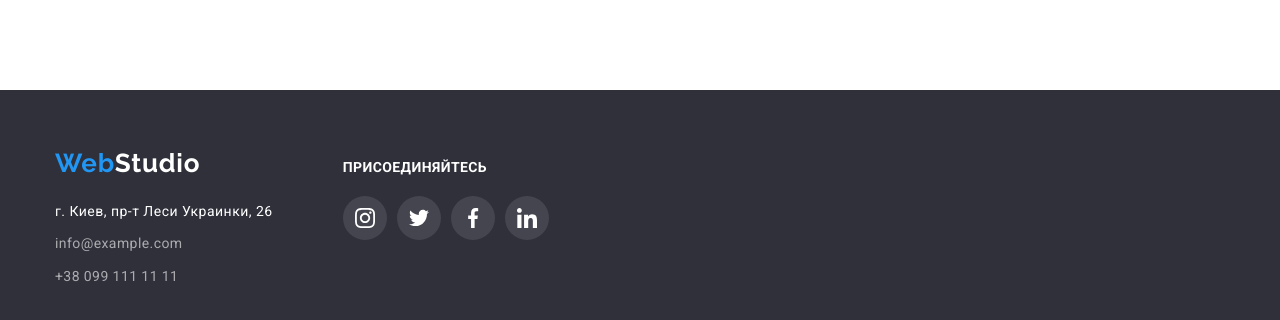
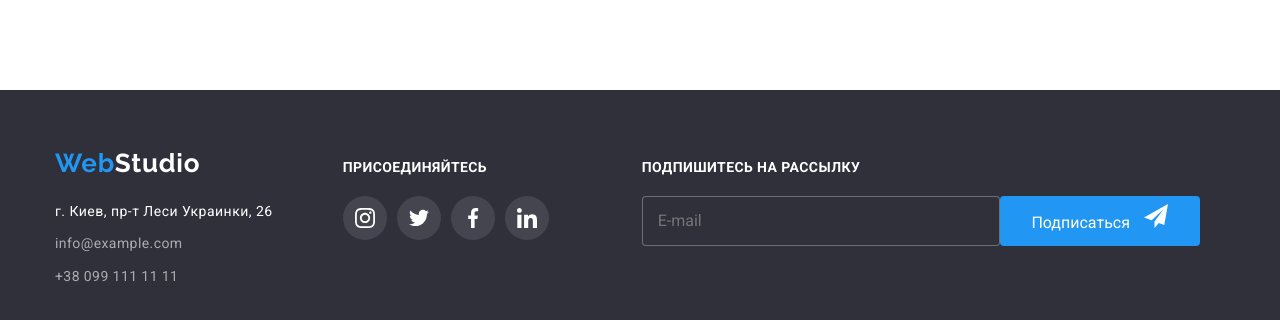
Before and after one commit to Irina1234567890/goit-markup-hw-06, a plain HTML site: page index.html in a window 1280 px wide. Shown: the part 2638-2958 px from the top of the page. Drawn offline with Linux system fonts and the light colour scheme.

Commit message:
расположение

```diff
--- a/css/main.css
+++ b/css/main.css
@@ -246,7 +246,7 @@ a .span {
 .modal-form {
     background-color: var(--white-text);
 }
-.close-button {
+.close-buttom {
     position: absolute;
     top: 10px;
     right: 10px;
@@ -261,8 +261,17 @@ a .span {
     transition: color 250ms cubic-bezier(0.4, 0, 0.2, 1);
 }
 
-.close-button:hover,
-.close-button:focus {
+.icon-close {
+    position: absolute;
+    top: -2px;
+    right: -1px;
+    cursor: pointer;
+    border-radius: 50%;
+    width: 30px;
+    height: 30px;
+}
+.icon-close:hover,
+.icon-close:focus {
     fill: var(--accent-color);
 }
 
@@ -280,6 +289,10 @@ a .span {
 
 }
 
+.modal-form {
+    width: 448px;
+    height: 342px;
+}
 .form-field {
     margin-bottom: 28px;
     display: flex;
@@ -822,3 +835,50 @@ a .footer-icon {
     border-radius: 50%;
     drop-shadow: (0px 4px 4px rgba(0, 0, 0, 0.25));
 }
+
+.mailing {
+    padding-left: 93px;
+}
+.add-title {
+    text-transform: uppercase;
+    font-weight: 700;
+    font-size: 14px;
+    line-height: 1.14;
+    margin-bottom: 20px;
+    display: block;
+}
+
+.form-footer {
+    display: inline-flex;
+}
+
+.form-footer input {
+    border: 1px solid rgba(255, 255, 255, 0.3);
+    border-radius: 4px;
+    background-color: var(--baground-color);
+    padding-left: 15px;
+    width: 358px;
+    color: var(--grey-text-op06);
+    font-size: 16px;
+    line-height: 1.25;
+    outline: none;
+}
+
+.form-footer button {
+    background-color: var(--accent-color);
+    width: 200px;
+    height: 50px;
+    border-radius: 4px;
+    border: none;
+    color: var(--white-text);
+    font-size: 16px;
+    line-height: 1.88;
+    cursor: pointer;
+}
+
+.icon-send {
+    content: "";
+    display: inline-block;
+    margin-left: 10px;
+    fill: currentColor;
+}
--- a/css/portfolio.css
+++ b/css/portfolio.css
@@ -517,3 +517,50 @@ transform: translateY(-100%);
     border-radius: 50%;
     drop-shadow: (0px 4px 4px rgba(0, 0, 0, 0.25));
 }
+
+.mailing {
+    padding-left: 93px;
+}
+.add-title {
+    text-transform: uppercase;
+    font-weight: 700;
+    font-size: 14px;
+    line-height: 1.14;
+    margin-bottom: 20px;
+    display: block;
+}
+
+.form-footer {
+    display: inline-flex;
+}
+
+.form-footer input {
+    border: 1px solid rgba(255, 255, 255, 0.3);
+    border-radius: 4px;
+    background-color: var(--baground-color);
+    padding-left: 15px;
+    width: 358px;
+    color: var(--grey-text-op06);
+    font-size: 16px;
+    line-height: 1.25;
+    outline: none;
+}
+
+.form-footer button {
+    background-color: var(--accent-color);
+    width: 200px;
+    height: 50px;
+    border-radius: 4px;
+    border: none;
+    color: var(--white-text);
+    font-size: 16px;
+    line-height: 1.88;
+    cursor: pointer;
+}
+
+.icon-send {
+    content: "";
+    display: inline-block;
+    margin-left: 10px;
+    fill: currentColor;
+}
--- a/index.html
+++ b/index.html
@@ -440,6 +440,19 @@
                     </li>
                 </ul>
             </div>
+            <div class="mailing">
+                <h2 class="add-title">Подпишитесь на рассылку</h2>
+                <form class="form-footer">
+                    <label for="mail"></label>
+                    <input type="email" name="mail" placeholder="E-mail">
+                    <button type="submit" class="footer-button">
+                        Подписаться
+                        <svg class="icon-send" width="24" height="24">
+                            <use href="./images/icon.svg#icon-send"></use>
+                        </svg>
+                    </button>
+                </form>
+            </div>
         </div>
     </footer>
     <script src="./js/modal.js"></script>
```
Also changed, not shown: portfolio.html (+13 -0 lines).
